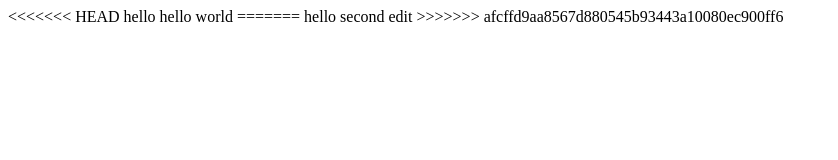
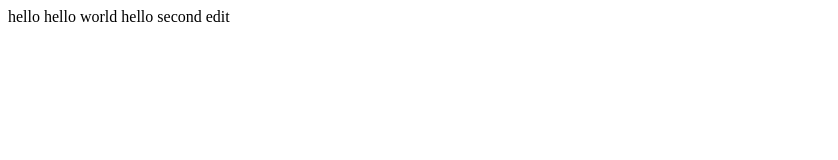
Before and after one commit to Bloxore/Hack-UCI-2019, a plain HTML site: page index.html in a window 1280 px wide. Shown: the whole page, without its empty margins (0-838 px from the left). Drawn offline with Linux system fonts and the light colour scheme.

Commit message:
fixed mess

```diff
--- a/index.html
+++ b/index.html
@@ -4,11 +4,8 @@
     <script src="js/main.js"></script>
   </head>
   <body>
-<<<<<<< HEAD
 	  hello
 	  hello world
-=======
 	  hello second edit
->>>>>>> afcffd9aa8567d880545b93443a10080ec900ff6
   </body>
 </html>
```
